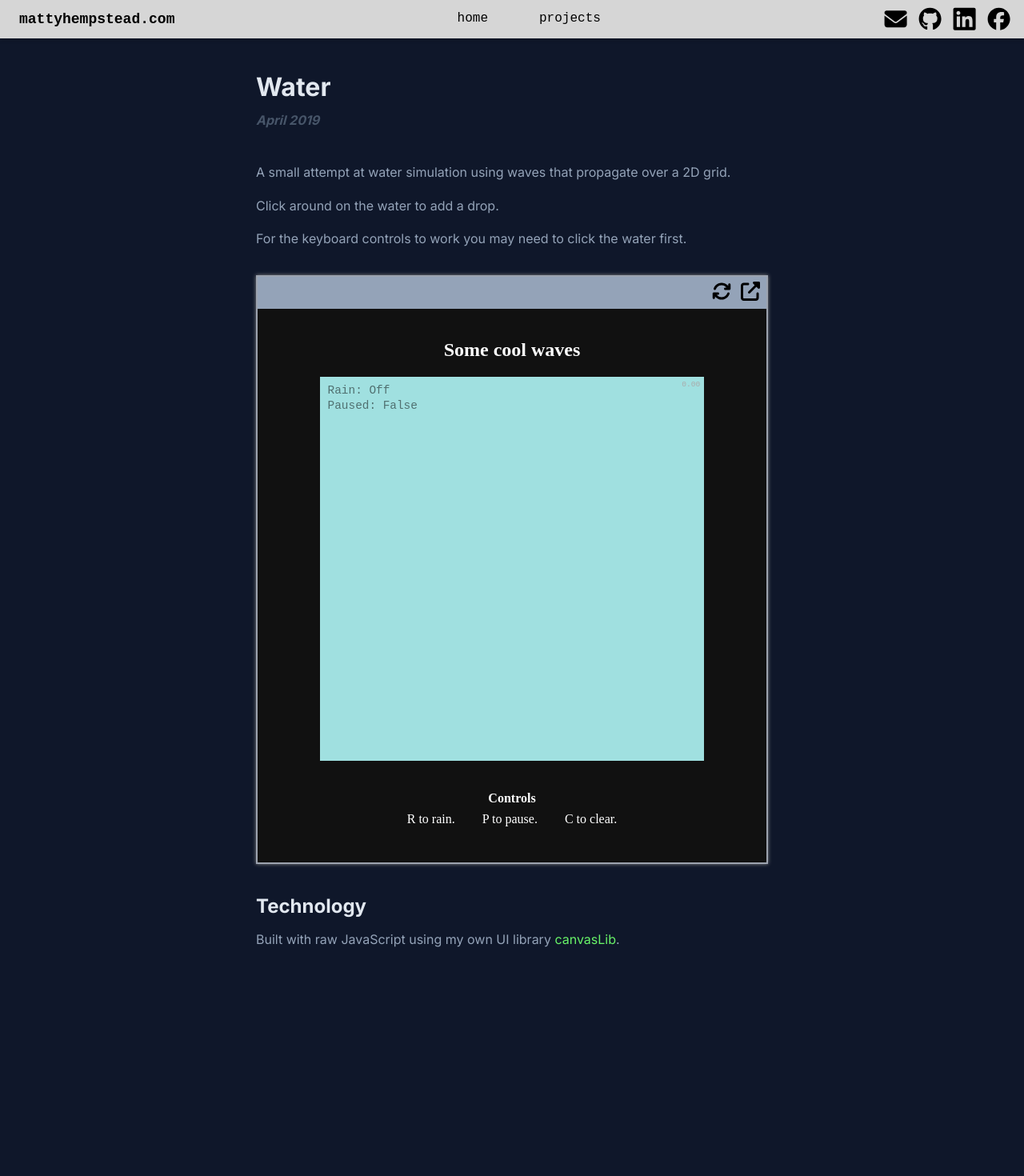
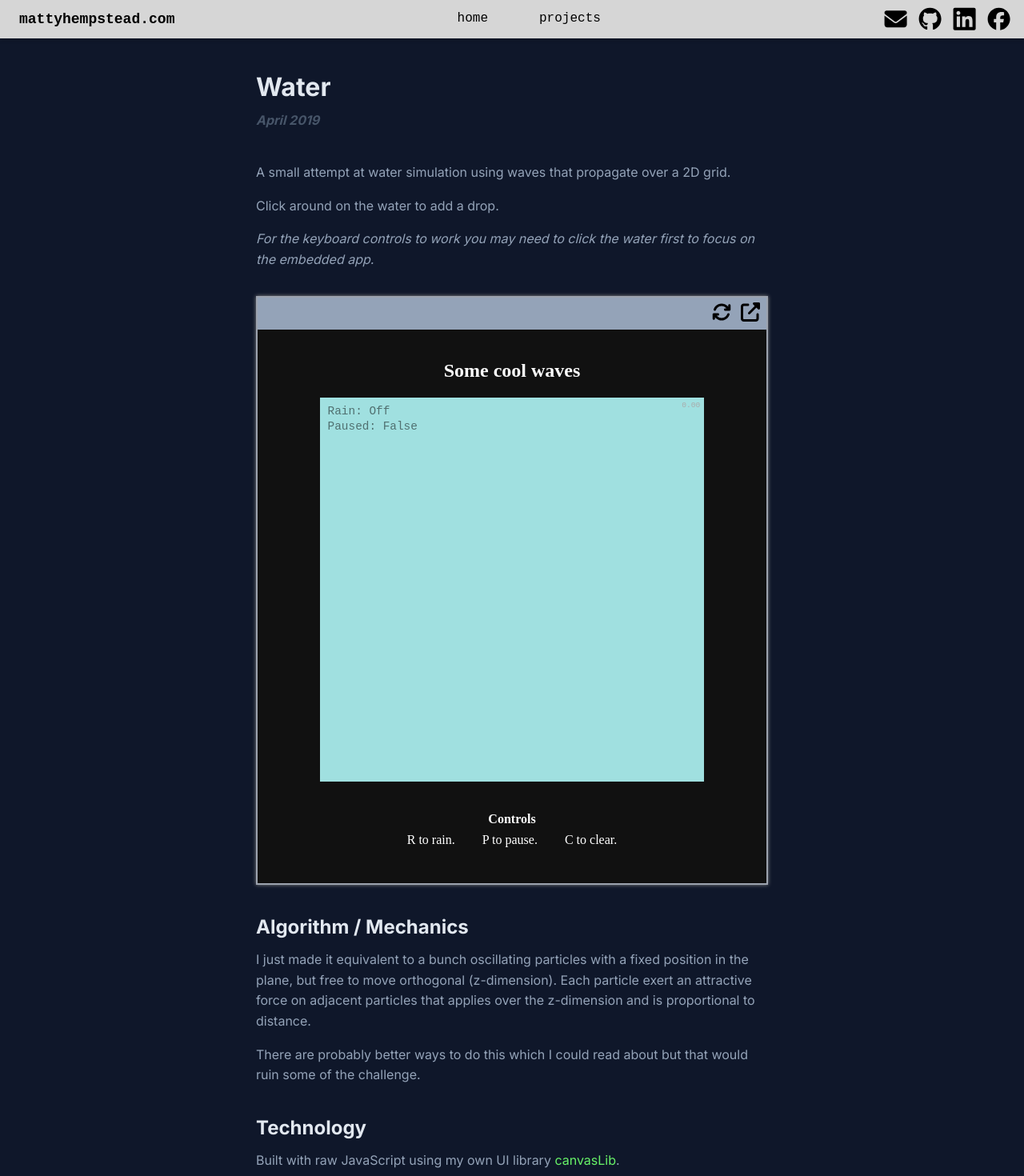
Before and after one commit to mattyhempstead/website, a Next.js app: page /projects/water in a window 1280 px wide. Shown: the top 1470 px of the page at 80% size. Before the commit the page ends 1251 px from the top, so only its background shows below. Built offline with nearby package versions, Linux system fonts and the light colour scheme.

Commit message:
Update various projects

```diff
--- a/app/projects/double-pendulemon/page.jsx
+++ b/app/projects/double-pendulemon/page.jsx
@@ -89,7 +89,7 @@ export default function Project() {
         </p>
 
         <p>
-            A high school understanding of Newtons laws of motions and the equations that govern
+            A high school understanding of Newton's laws of motions and the equations that govern
             attractive/repulsive forces between particles/bodies is all you need to create basic
             simulations including but not limited to:
         </p>
@@ -98,7 +98,7 @@ export default function Project() {
             <li>Softbodies (i.e. squishy blobs)</li>
             <li>Ropes</li>
             <li>Fabric/cloth sheets</li>
-            <li>And double pendulums if you want!</li>
+            <li>And pendulums of the nth degree!</li>
         </ul>
 
 
--- a/app/projects/dvd-face/page.jsx
+++ b/app/projects/dvd-face/page.jsx
@@ -17,6 +17,10 @@ export default function Project() {
             Remember the <a
                 href="https://www.youtube.com/watch?v=m8NAlDOCG6g"
             >DVD screensaver</a> animation?
+        </p>
+
+        <p className='italic'>
+            You will need a webcam for this program to work.
         </p>
 
 
--- a/app/projects/song-visualiser-fourier/page.jsx
+++ b/app/projects/song-visualiser-fourier/page.jsx
@@ -47,6 +47,10 @@ export default function Project() {
                        but I needed something that YouTube wouldn't take down.."
             >
                 The first 60 seconds of "Exit the Premises" by Kevin MacLeod.
+
+                <p>
+                    Update: The actual Kevin MacLeod somehow found this video (Content ID?) at 14 views and commented on it.. 😍
+                </p>
             </div>}
         />
 
--- a/app/projects/water/page.jsx
+++ b/app/projects/water/page.jsx
@@ -21,8 +21,8 @@ export default function Project() {
             Click around on the water to add a drop.
         </p>
 
-        <p>
-            For the keyboard controls to work you may need to click the water first.
+        <p className='italic'>
+            For the keyboard controls to work you may need to click the water first to focus on the embedded app.
         </p>
 
 
@@ -31,6 +31,18 @@ export default function Project() {
             className="w-[36rem] h-[46rem]"
         />
 
+        <h2>
+            Algorithm / Mechanics
+        </h2>
+
+        <p>
+            I just made it equivalent to a bunch oscillating particles with a fixed position in the plane, but free to move orthogonal (z-dimension).
+            Each particle exert an attractive force on adjacent particles that applies over the z-dimension and is proportional to distance.
+        </p>
+
+        <p>
+            There are probably better ways to do this which I could read about but that would ruin some of the challenge.
+        </p>
 
         <h2>
             Technology
--- a/public/projects/water/src/waterSim.js
+++ b/public/projects/water/src/waterSim.js
@@ -57,7 +57,7 @@ class WaterSim {
 
 
 				// Add acceleration towards equilibrium
-				accel += -amplitude * this.MAIN_SPRING
+				// accel += -amplitude * this.MAIN_SPRING
 
 				// Add acceleration towards neighbours
 				if (x>0) accel += this.NEIGHBOUR_SPRING * (this.amplitudeGrid[y][x-1] - amplitude)
```
